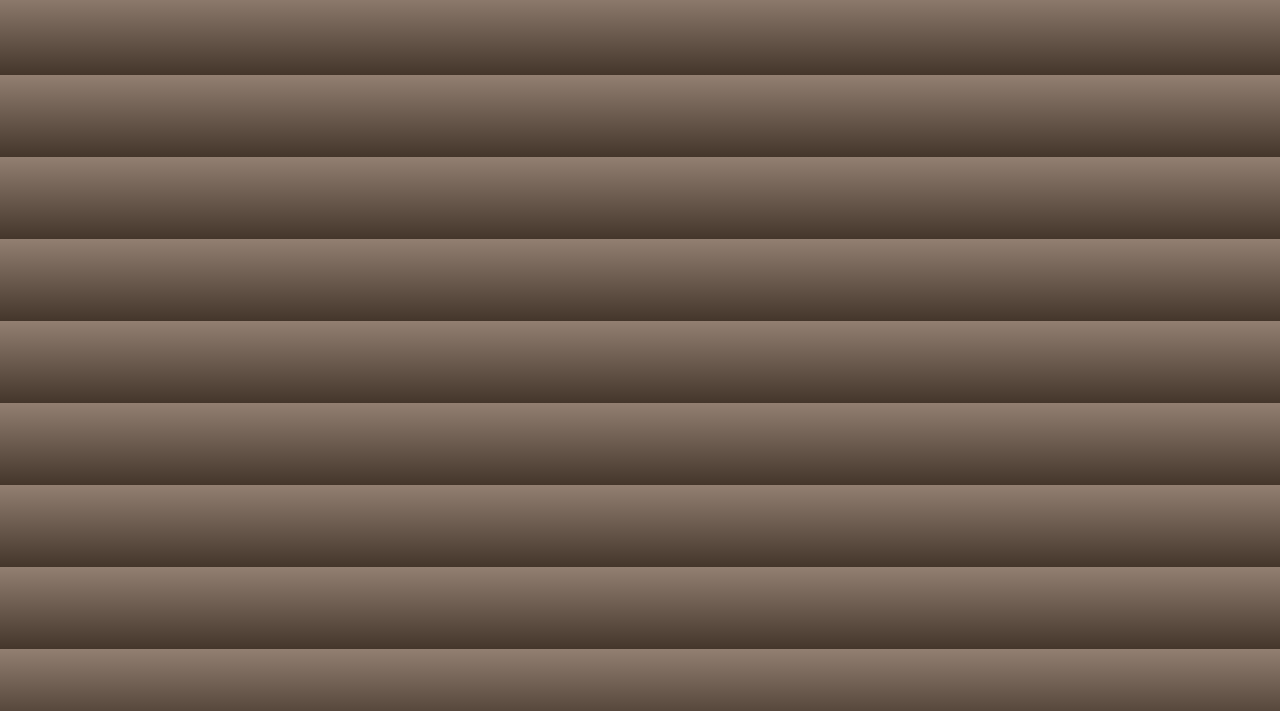
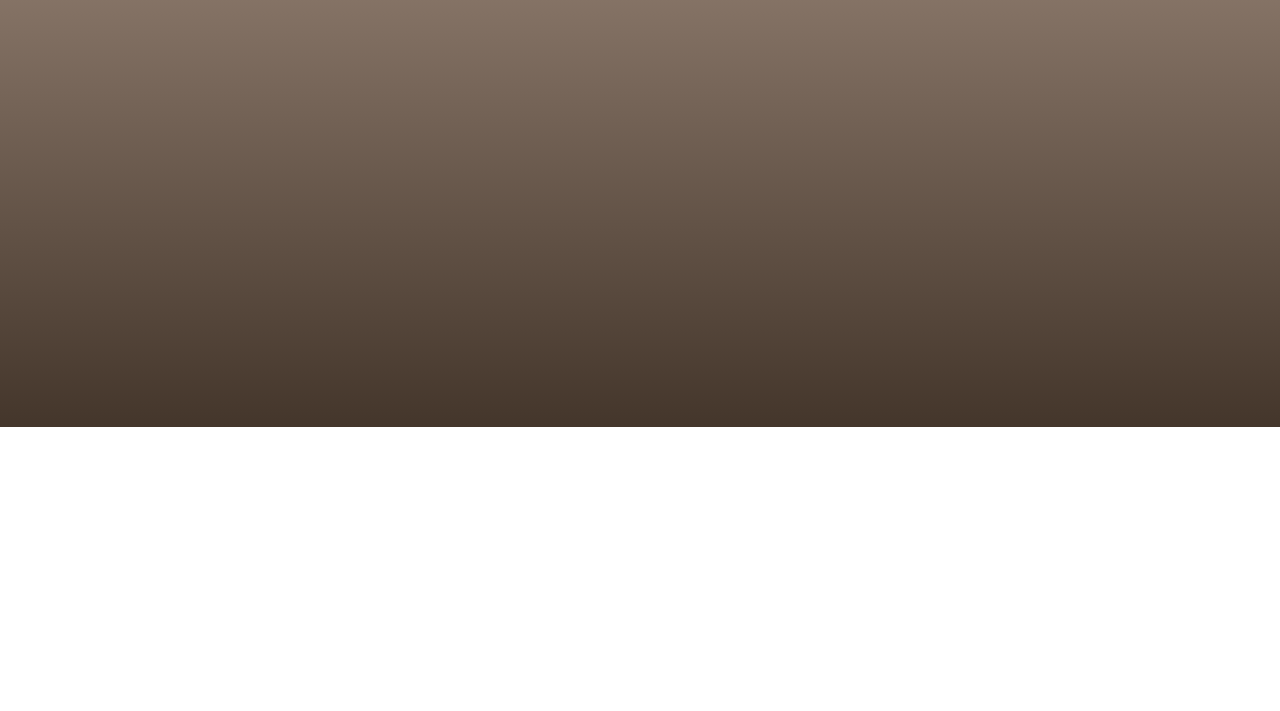
Before and after one commit to taqdeesfatima97/boutique-homeWork-JSON-Arrays, a plain HTML site: page index.html in a window 1280 px wide. Shown: the part 89-800 px from the top of the page. Drawn offline with Linux system fonts and the light colour scheme.

Commit message:
Update style.css

```diff
--- a/style.css
+++ b/style.css
@@ -1,3 +1,10 @@
+body {
+    background-image: url(images/khaadi.jpg);
+    background-size: cover;
+    background-repeat: no-repeat;
+    height: 500px;
+}
+
 .logo img{
     width: 90px;
     display: inline-block;
@@ -9,9 +16,7 @@ h1{
     margin-bottom: 0px;
     font-size: 2em;
 }
-img{
-    width: 100em;
-}
+
 body{
     background-image: linear-gradient(#927f71,#44362b);
 }
```
